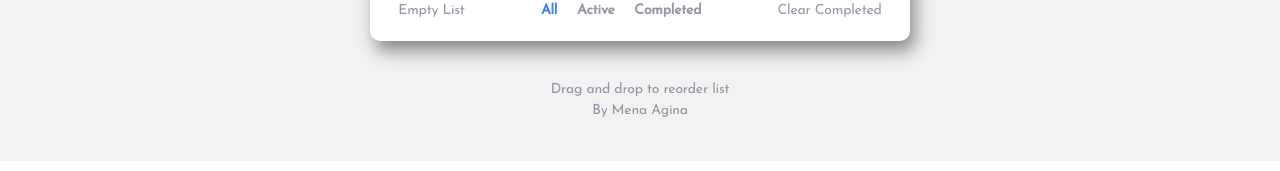
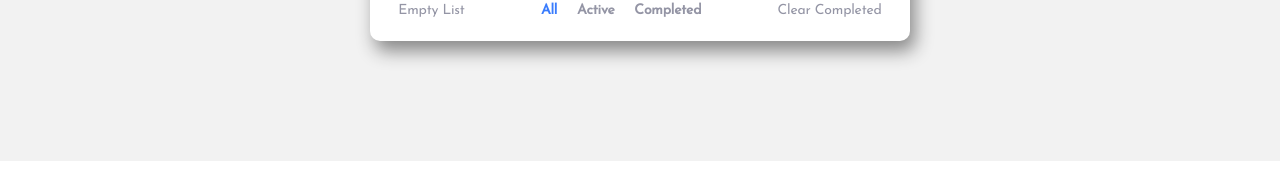
Before and after one commit to aginamena/TodoList-MERN, a React (Create React App) app: page / in a window 1280 px wide. Shown: the part 609-780 px from the top of the page. Built offline with nearby package versions, Linux system fonts and the light colour scheme; no server answers.

Commit message:
removed authors name

```diff
--- a/src/App.css
+++ b/src/App.css
@@ -3,13 +3,6 @@
   height: 100vh;
   position: relative;
   height: 770px;
-}
-.App > small {
-  position: absolute;
-  bottom: 40px;
-  left: 50%;
-  transform: translateX(-50%);
-  letter-spacing: -0.194444px;
 }
 
 @media (max-width: 1024px) {
--- a/src/App.js
+++ b/src/App.js
@@ -68,11 +68,6 @@ function App() {
         background={background}
         currentTodo={currentList}
       />
-      <small style={background === "sun" ? { color: "#9495A5" } : { color: "#5B5E7E" }}>
-        <div>Drag and drop to reorder list</div>
-        <div style={{ textAlign: "center" }}>By Mena Agina</div>
-      </small>
-
     </div>
   );
 }
--- a/src/components/Todos.js
+++ b/src/components/Todos.js
@@ -1,8 +1,6 @@
 import React, { useState } from 'react'
 import "../styles/Todos.scss";
 import TodoItem from './TodoItem';
-import { DragDropContext, Droppable, Draggable } from 'react-beautiful-dnd';
-
 
 function Todos(props) {
     function update(endPoint, method, clickedList) {
```
